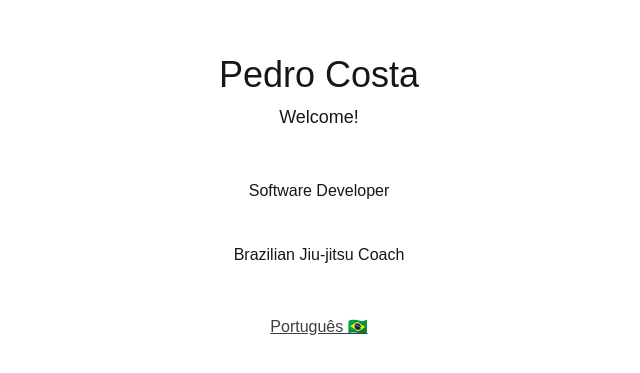
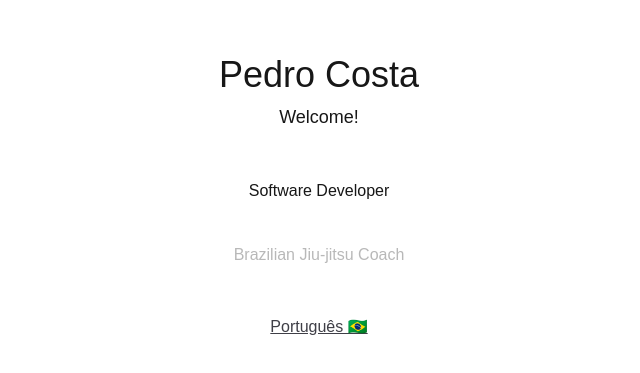
Before and after one commit to phmc99/akaph, a Next.js app: page /en in a window 1280 px wide. Shown: the part 203-576 px from the top of the page, without its empty margins (321-961 px from the left). Built offline with nearby package versions, Linux system fonts and the light colour scheme; a web font is replaced by a local one.

Commit message:
Refactoring role details data and adding sections

```diff
--- a/app/[locale]/[role]/page.tsx
+++ b/app/[locale]/[role]/page.tsx
@@ -8,8 +8,8 @@ interface RoleProps {
   params: Promise<{ role: string, locale: "pt" | "en" }>
 }
 
-async function getRoleDetails(role: string): Promise<RoleDetails> {
-  const roleDetails = await getRole(role);
+async function getRoleDetails(role: string, locale: "pt" | "en"): Promise<RoleDetails> {
+  const roleDetails = await getRole(role, locale);
 
   if (!roleDetails) {
     return notFound();
@@ -21,7 +21,7 @@ async function getRoleDetails(role: string): Promise<RoleDetails> {
 export async function generateMetadata({ params }: RoleProps): Promise<Metadata> {
   const { locale, role } = await params;
 
-  const roleDetails = await getRoleDetails(role);
+  const roleDetails = await getRoleDetails(role, locale);
 
   return {
     title: roleDetails.name[locale],
@@ -33,7 +33,7 @@ export default async function Role({ params }: RoleProps) {
   const { role, locale } = await params;
   const cleanPathname = role.replace("/", "");
 
-  const roleDetails = await getRoleDetails(role);
+  const roleDetails = await getRoleDetails(role, locale);
 
   return <RoleDetailsScreen role={cleanPathname} locale={locale} details={roleDetails} />
 }
--- a/next.config.ts
+++ b/next.config.ts
@@ -4,7 +4,12 @@ const nextConfig: NextConfig = {
   /* config options here */
   reactStrictMode: false,
   images: {
-    domains: ['github.com'],
+    remotePatterns: [
+      {
+        protocol: 'https',
+        hostname: 'github.com',
+      },
+    ]
   },
 };
 
--- a/src/data/Role/mocks.ts
+++ b/src/data/Role/mocks.ts
@@ -11,7 +11,8 @@ const MOCK_ROLE_BJJ: Role = {
 	id: 2,
 	name: {en: "Brazilian Jiu-jitsu Coach", pt: "Professor de Jiu-jitsu"},
 	description: {en: "...", pt: "..."},
-	pathname: "bjj"
+	pathname: "bjj",
+	disabled: true
 };
 
 export const MOCK_ROLE_LIST: Roles = [MOCK_ROLE_DEV, MOCK_ROLE_BJJ];
--- a/src/data/Role/models.ts
+++ b/src/data/Role/models.ts
@@ -5,6 +5,7 @@ export interface Role {
 	name: langStringObject;
 	description: langStringObject;
 	pathname: string;
+	disabled?: boolean
 };
 
 export type Roles = Role[];
--- a/src/data/RoleDetails/models.ts
+++ b/src/data/RoleDetails/models.ts
@@ -14,5 +14,14 @@ export interface RoleDetailsSection {
 	id: number;
 	roleDetailsId: number;
 	name: langStringObject;
-	htmlDescription: langStringObject;
+	htmlDescription: langStringObject | string;
 }
+
+export interface company {
+    id: `${string}-${string}-${string}-${string}-${string}`;
+    name: string;
+		role: langStringObject;
+    startDate: Date;
+    endDate: Date;
+    description: langStringObject;
+}
--- /dev/null
+++ b/src/data/RoleDetails/sections/dev-about.ts
@@ -0,0 +1,28 @@
+import { RoleDetailsSection } from "../models"
+
+const profExpPt = `
+  - 5 anos de Experiência profissional;<br>
+  - ERPs, Mobile, REST APIs, E-commerce e gestão de time e ensino;<br>
+  - Linguagens de Programação: JavaScript | TypeScript | C# | Python;<br>
+  - Front-end: React, React Native, Next, CSS, Tailwind e libs de componente;<br>
+  - Back-end: Node.js (Express, Fastify), .NET, FastAPI, Prisma, Entity Framework, SQLAlchemy;<br>
+  - Outras ferramentas: SQL | MongoDB | Docker | AWS | Git.
+`
+
+const profExpEn = `
+  - 5 years of professional experience;<br>
+  - ERP systems, Mobile, REST APIs, E-commerce, team management, and teaching;<br>
+  - Programming Languages: JavaScript | TypeScript | C# | Python;<br>
+  - Front-end: React, React Native, Next.js, CSS, Tailwind CSS, and component libraries;<br>
+  - Back-end: Node.js (Express, Fastify), .NET, FastAPI, Prisma, Entity Framework, SQLAlchemy;<br>
+  - Other tools: SQL | MongoDB | Docker | AWS | Git.
+`
+
+export function makeAboutSection(locale: "pt" | "en"): RoleDetailsSection {
+  return {
+    id: 1,
+    roleDetailsId: 1,
+    name: {en: "About me", pt: "Sobre mim"},
+    htmlDescription: {en: `<section><p class='text-mauve-300'>${profExpEn}</p></section>`, pt: `<section><p class='text-mauve-300 text-justify'>${profExpPt}</p></section>`}
+  }
+}
--- /dev/null
+++ b/src/data/RoleDetails/sections/dev-companies.ts
@@ -0,0 +1,81 @@
+import { randomUUID } from "node:crypto"
+import { company } from "../models"
+
+const hope: company = {
+  id: randomUUID(),
+  name: "Hope Solution Tecnologia da Informação LTDA",
+  role: {en: "Mid-level Full Stack Developer", pt: "Desenvolvedor Fullstack Pleno" },
+  startDate: new Date(2024, 5, 1),
+  endDate: new Date(),
+  description: {
+    en: `
+    Main responsibilities:<br>
+    - Maintenance and evolution of a legacy ERP project with over 10 years of dev in ASP.NET MVC and backend API using C# / .NET;<br>
+    - Lead developer responsible for maintaining the Mobile App built with React Native + Expo;<br>
+    - Responsible for the complete redesign and modernization of the App, adopting modern versions and development standards;<br>
+    - Integration with external services for handling payment, WhatsApp, and Digital Signatures.<br>
+    `,
+    pt: `
+    Principais atividades:<br>
+    - Manutenção e evolução de projeto legado (ERP) com mais de 10 anos em ASP.NET MVC;<br>
+    - Participação na melhoria e manutenção da API backend em C# / .NET;<br>
+    - Principal desenvolvedor na manutenção do App Mobile em React Native + Expo;<br>
+    - Responsável pela reformulação completa do App para versões e padrões modernos;<br>
+    - Integrações com serviços externos para lidar com boletos, WhatsApp e Assinatura Digital.<br>
+    `
+  }
+}
+
+const dropar: company = {
+  id: randomUUID(),
+  name: "Dropar Surf Club",
+  role: { en: "Junior Full Stack Developer", pt: "Desenvolvedor Fullstack Junior" },
+  startDate: new Date(2023, 3, 1),
+  endDate: new Date(2024, 3, 1),
+  description: {
+    en: `
+    Main responsibilities:<br>
+    - Complete redesign of the company's system (e-commerce and ERP), built from scratch using Next.js and Express.js;<br>
+    - Deployment and monitoring on AWS infrastructure using Elastic Beanstalk, EC2, ECR, and S3;<br>
+    - Integration with payment gateways;<br>
+    - Development environment following Scrum, Git Flow, monitoring, and regression testing practices.
+    `,
+    pt: `
+    Principais atividades:<br>
+    - Reformulação do sistema da empresa (e-commerce e ERP) construída do zero utilizando Next.js e Express.js;<br>
+    - Deploy e monitoramento em uma infraestrutura na AWS utilizando Elastic Beanstalk, EC2, ECR e S3;<br>
+    - Integração com gateways de pagamento.;<br>
+    - Ambiente com rotina de Scrum, Git Flow, monitoramento e testes de regressão.
+    `
+  }
+}
+
+const agroVagas: company = {
+  id: randomUUID(),
+  name: "Agro Vagas",
+  role: { en: "Junior Front-end Developer", pt: "Desenvolvedor Front-end Junior" },
+  startDate: new Date(2023, 2, 1),
+  endDate: new Date(2023, 5, 1),
+  description: {en: "", pt: ""}
+}
+
+const kenzieAcademy: company = {
+  id: randomUUID(),
+  name: "Kenzie Academy",
+  role: { en: "Programming Teacher and Full Stack Developer", pt: "Instrutor de programação e Desenvolvedor Full Stack" },
+  startDate: new Date(2021, 9, 1),
+  endDate: new Date(2022, 7, 1),
+  description: {en: "", pt: ""}
+}
+
+const brmout: company = {
+  id: randomUUID(),
+  name: "BRmout",
+  role: { en: "IT Intern", pt: "Estagiário de TI" },
+  startDate: new Date(2019, 5, 1),
+  endDate: new Date(2021, 0, 1),
+  description: {en: "", pt: ""}
+}
+
+
+export const companies = [hope, dropar, agroVagas, kenzieAcademy, brmout];
--- a/src/screens/RoleDetails.tsx
+++ b/src/screens/RoleDetails.tsx
@@ -22,8 +22,8 @@ export default async function RoleDetailsScreen({ locale, role, details }: RoleD
       <ul className="mt-8 w-2/3 h-3/4 margin-auto p-2 space-y-4 overflow-y-scroll">
         {details.sections.map((section) => (
           <li key={`${role}-section-${section.id}`} className="bg-zinc-900 p-4 rounded-lg shadow shadow-mauve-900">
-            <h2>{section.name[locale]}</h2>
-            <div dangerouslySetInnerHTML={{ __html: section.htmlDescription[locale] }} />
+            <h2 className="mb-2 text-xl font-semibold">{section.name[locale]}</h2>
+            <div dangerouslySetInnerHTML={{ __html: typeof section.htmlDescription === "string" ? section.htmlDescription : section.htmlDescription[locale] }} />
           </li>
         ))}
       </ul>
--- a/src/screens/RoleSelect.tsx
+++ b/src/screens/RoleSelect.tsx
@@ -16,8 +16,13 @@ export default function RoleSelect({ locale }: RoleSelectProps) {
           <Link
             key={role.id}
             aria-label={role.description[locale]}
-            href={`${locale}/${role.pathname}`}
-            className="bg-mauve-700 text-mauve-300 w-xs cursor-pointer text-center py-4 rounded-xl">
+            href={role.disabled ? "#" : `${locale}/${role.pathname}`}
+            className={
+              `bg-mauve-700 text-mauve-300 w-xs text-center py-4 rounded-xl
+              ${role.disabled ? "pointer-events-none opacity-30" : "cursor-pointer"}
+              `
+            }
+          >
             {role.name[locale]}
           </Link>
         ))}
```
Also changed, not shown: src/data/RoleDetails/mocks.ts (+26 -26 lines).
